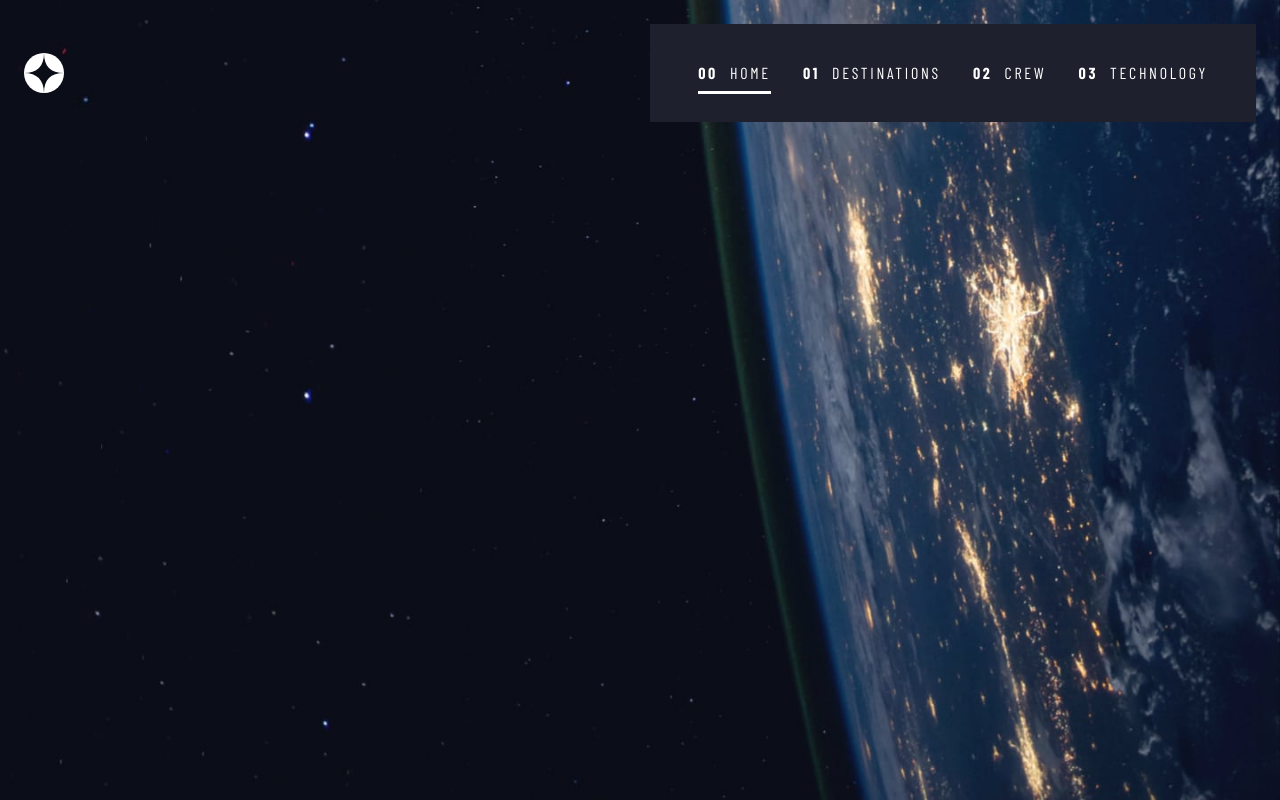
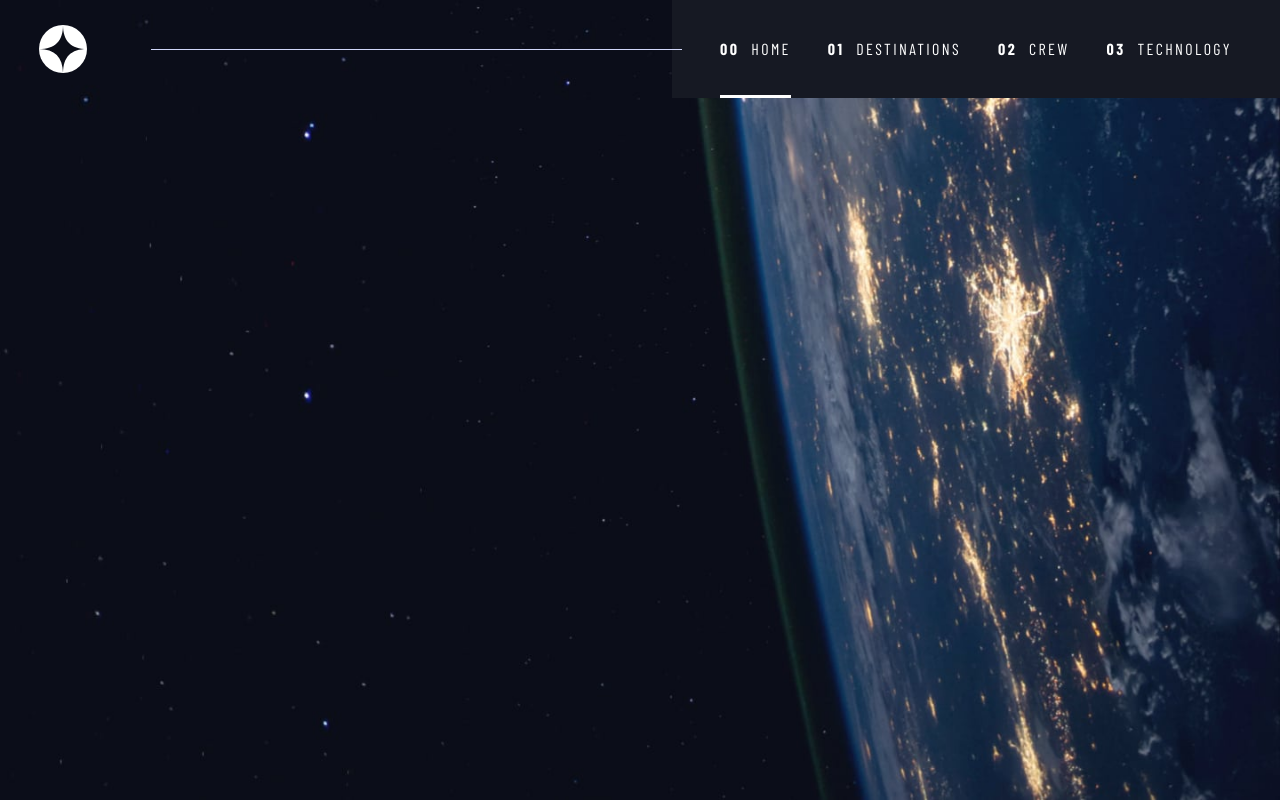
Before and after one commit to A-Awad1/Space-Tourism-Website, a Vue app: page / in a window 1280 px wide. Built offline with nearby package versions, Linux system fonts and the light colour scheme; a web font is replaced by a local one.

Commit message:
updates in app nav

```diff
--- a/src/App.vue
+++ b/src/App.vue
@@ -22,10 +22,12 @@ body,
 }
 html {
   min-width: fit-content;
+  background-color: colors.$main-background;
 }
 #app {
   min-width: 375px;
   font-family: "Barlow Condensed", sans-serif;
   color: colors.$main-text;
+  position: relative;
 }
 </style>
--- a/src/components/AppNav.vue
+++ b/src/components/AppNav.vue
@@ -1,6 +1,7 @@
 <template>
   <nav>
     <img src="../assets/shared/logo.svg" alt="logo icon" />
+    <div class="line"></div>
     <img
       src="../assets/shared/icon-hamburger.svg"
       alt="menu icon"
@@ -59,10 +60,24 @@ nav {
   display: flex;
   align-items: center;
   justify-content: space-between;
+  @include xLarge {
+    justify-content: center;
+  }
   padding: 24px;
+  @include small {
+    padding: 0 {
+      left: 39px;
+    }
+  }
+  @include xxLarge {
+    padding: 40px 0 0 55px;
+  }
   > img {
     &:first-of-type {
       width: 40px;
+      @include small {
+        width: 48px;
+      }
     }
     &:last-of-type {
       cursor: pointer;
@@ -71,9 +86,25 @@ nav {
       }
     }
   }
+  .line {
+    display: none;
+    @include xLarge {
+      background-color: colors.$second-text;
+      display: initial;
+      height: 1px;
+      flex: 1;
+      max-width: 800px;
+      margin: 0 -10px 0 64px;
+      z-index: 2;
+      filter: drop-shadow(0 4px 4px 0 #000);
+    }
+    @include xxLarge {
+      margin-right: -47px;
+    }
+  }
   ul {
     height: 100%;
-    width: 67%;
+    width: 250px;
     position: absolute;
     right: 0;
     top: 0;
@@ -81,18 +112,26 @@ nav {
     letter-spacing: 2.7px;
     display: flex;
     flex-direction: column;
-    gap: 32px;
+    gap: 12px;
     background: #1e212d;
     @include small {
       display: flex !important;
       flex-direction: row;
       height: auto;
       width: auto;
+      background-color: #161923;
       position: static;
-      padding: 40px 48px;
+      letter-spacing: 2.36px;
+      padding: 0 30px;
+      gap: 20px;
+    }
+    @include medium {
+      gap: 37px;
+      padding: 0 48px;
+    }
+    @include xxLarge {
+      padding: 0 167px 0 123px;
       letter-spacing: 2.7px;
-      gap: 32px;
-      background: #1e212d;
     }
     > img {
       position: absolute;
@@ -114,20 +153,30 @@ nav {
       position: relative;
       width: fit-content;
       user-select: none;
+      padding: 10px 0;
+      @include small {
+        padding: 40px 0;
+      }
       &::before {
         content: "0" counter(route);
         font-weight: bold;
         padding-right: 12px;
+        @include small {
+          display: none;
+        }
+        @include xLarge {
+          display: initial;
+        }
       }
       &::after {
         content: "";
         width: 100%;
         height: 3px;
         background-color: currentColor;
+        transition: $main-transition;
         position: absolute;
-        bottom: -12px;
         left: 0;
-        transition: $main-transition;
+        bottom: 0;
       }
       &:not(.active) {
         &::after {
```
Also changed, not shown: src/scss/DividedFiles/helpers/variables/_colors.scss (line endings or trailing spaces).
